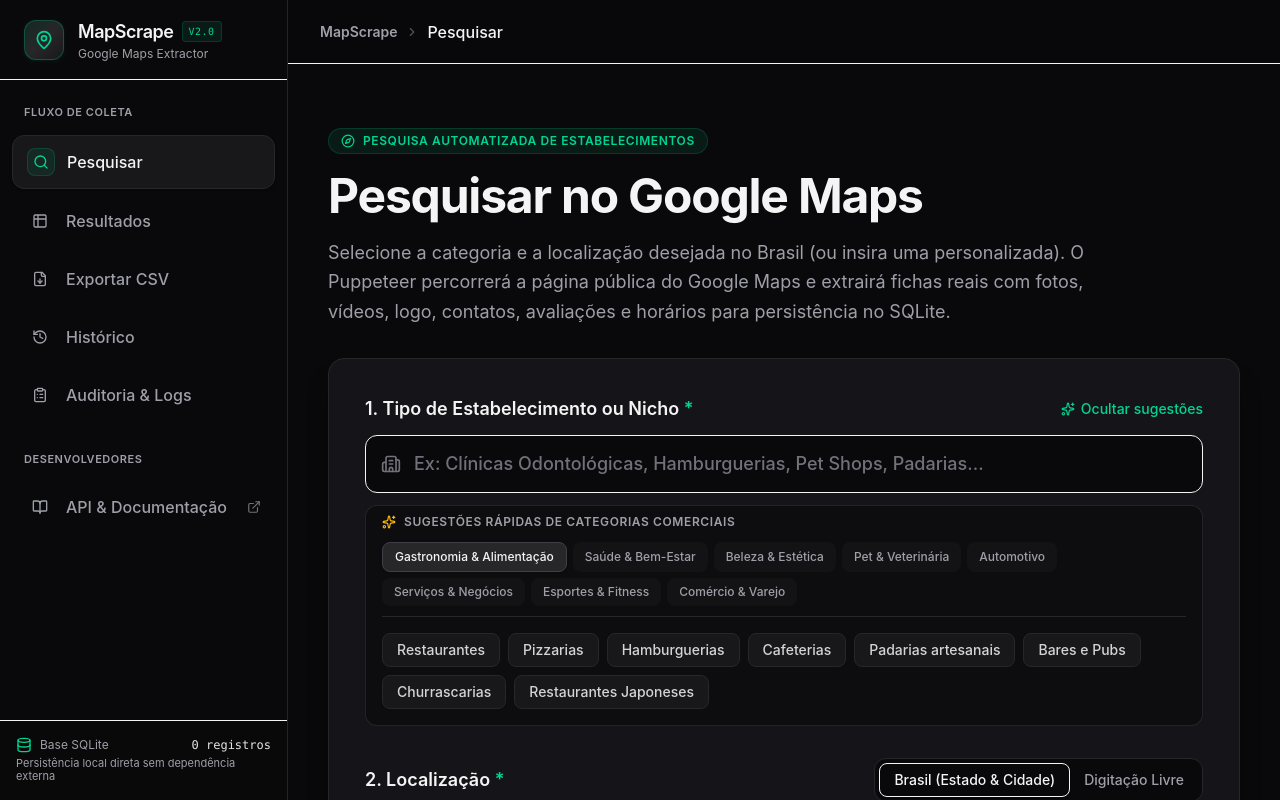
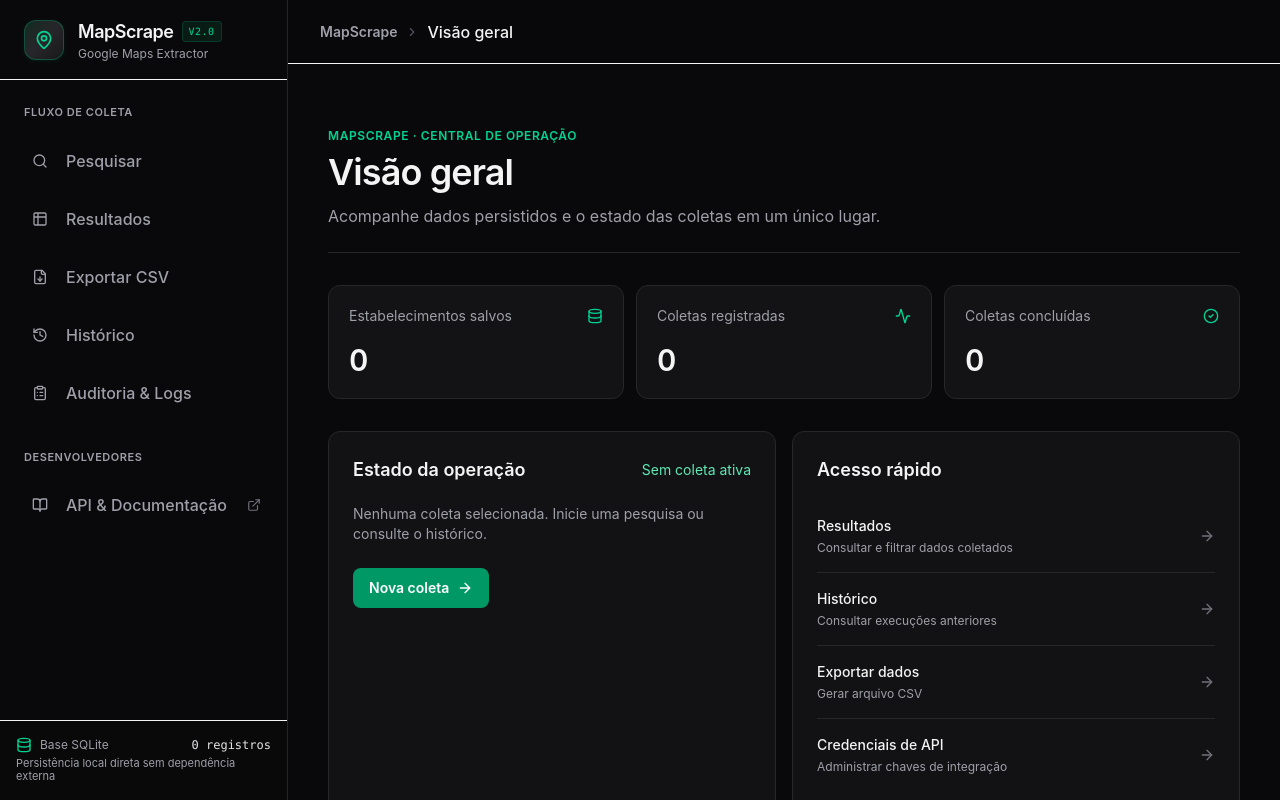
Before and after one commit to Tokenizaa/mapscrape-v2, a React (Vite) app: page / in a window 1280 px wide. Shown: the top 800 px of the page. Built offline with nearby package versions, Linux system fonts and the light colour scheme; no server answers.

Commit message:
feat(ui): make overview the application landing screen

```diff
--- a/src/App.tsx
+++ b/src/App.tsx
@@ -10,11 +10,12 @@ import { ResultsScreen } from './components/ResultsScreen';
 import { ExportScreen } from './components/ExportScreen';
 import { HistoryScreen } from './components/HistoryScreen';
 import { LogsScreen } from './components/LogsScreen';
+import { DashboardScreen } from './components/DashboardScreen';
 import { PlaceRecord, ScrapeJob } from './shared/types';
 import { Menu, ChevronRight, Activity, Database, FileSpreadsheet } from 'lucide-react';
 
 export default function App() {
-  const [currentTab, setCurrentTab] = useState<ScreenTab>('search');
+  const [currentTab, setCurrentTab] = useState<ScreenTab>('dashboard');
   const [isMobileSidebarOpen, setIsMobileSidebarOpen] = useState<boolean>(false);
 
   // Active or most recent job
@@ -234,6 +235,8 @@ export default function App() {
   };
 
   const tabLabels: Record<ScreenTab, string> = {
+    dashboard: 'Visão geral',
+    credentials: 'Credenciais de API',
     search: 'Pesquisar',
     results: 'Resultados',
     export: 'Exportar CSV',
@@ -313,6 +316,8 @@ export default function App() {
 
         {/* Screen Content Viewport */}
         <main className="flex-1 p-4 sm:p-6 lg:p-10">
+          {currentTab === 'dashboard' && <DashboardScreen totalPlaces={totalPlaces} jobs={jobs} currentJob={currentJob} isScraping={isScraping} onNavigate={setCurrentTab} />}
+
           {currentTab === 'search' && (
             <SearchScreen
               currentJob={currentJob}
```
